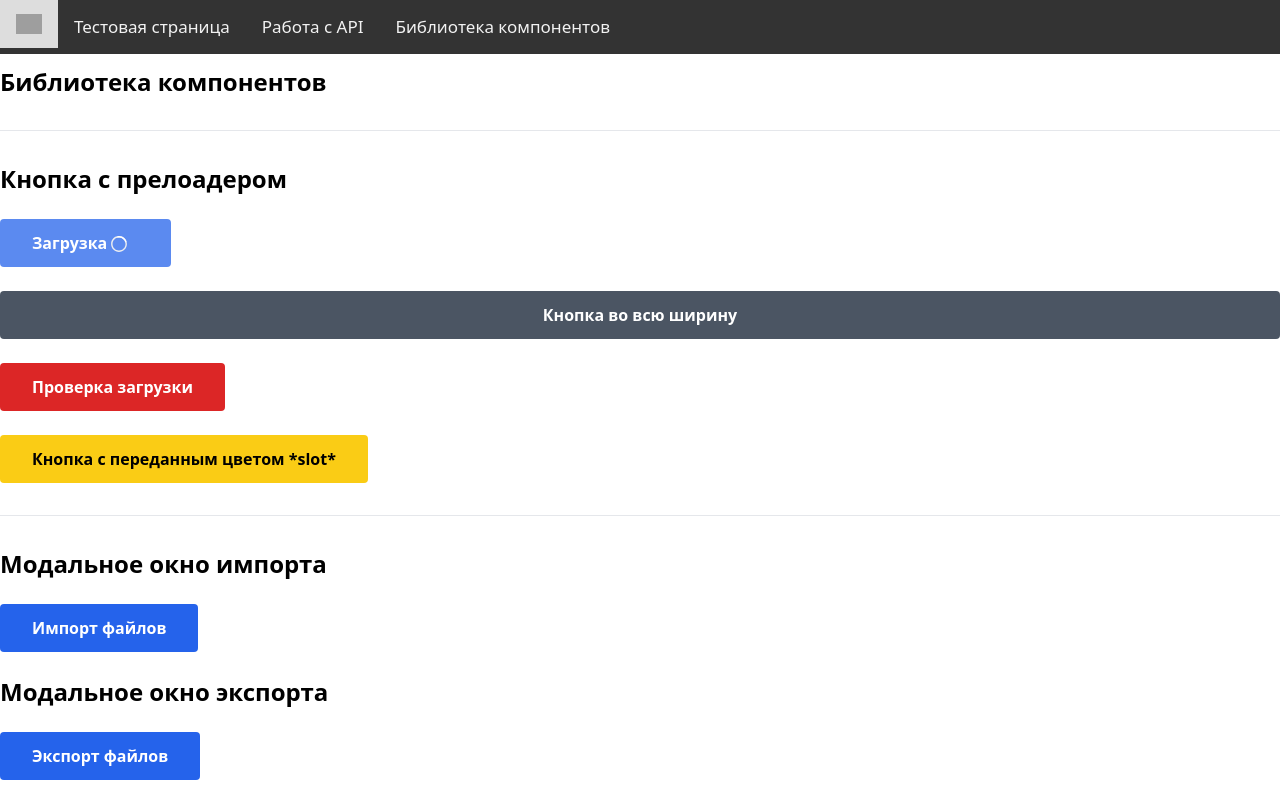
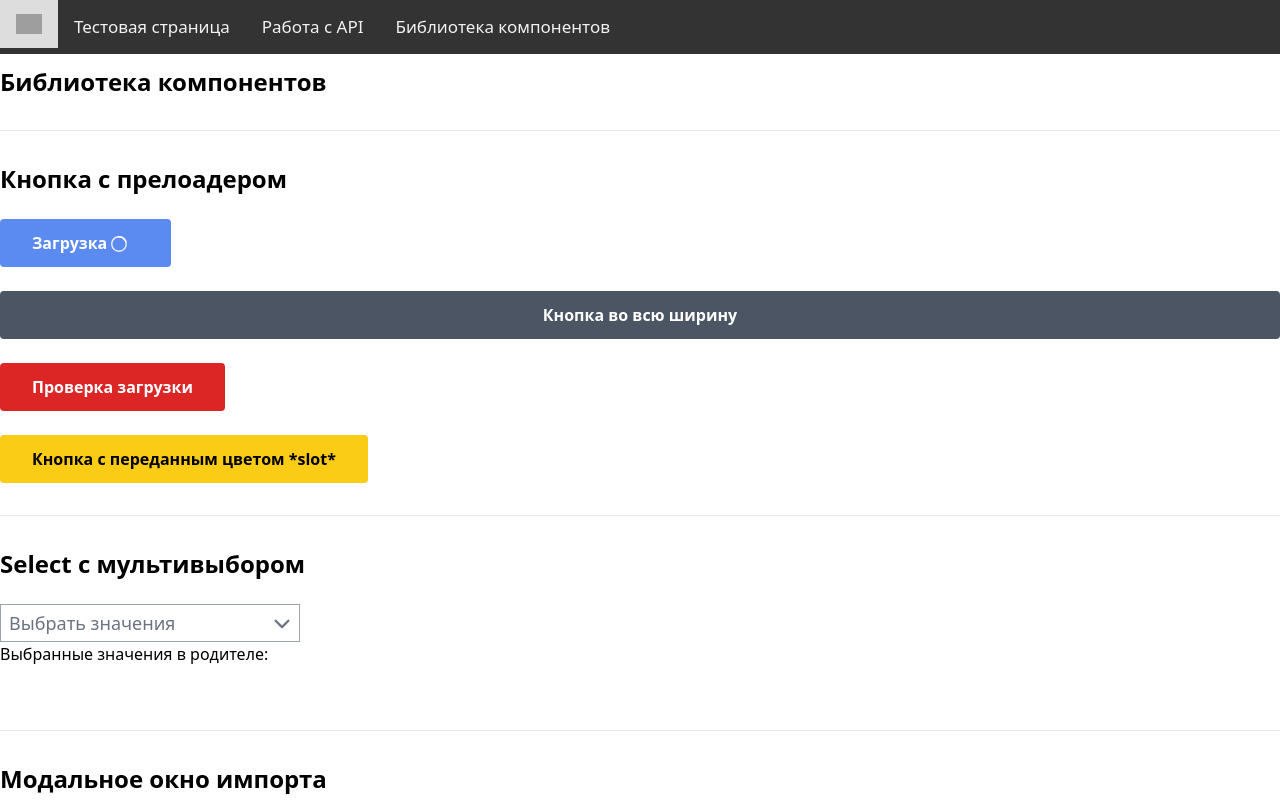
Before and after one commit to Apollynaria/nuxt-frontend, a Nuxt app in the folder nuxt-app/: page /uiComponents in a window 1280 px wide. Shown: the top 800 px of the page. Built offline with nearby package versions, Linux system fonts and the light colour scheme; grey boxes are pictures that could not be loaded.

Commit message:
create MySelect

```diff
--- a/nuxt-app/components/MyModalWindowExport.vue
+++ b/nuxt-app/components/MyModalWindowExport.vue
@@ -145,7 +145,7 @@ const className = {
     'select-none': props.isLoading
 };
 
-const emit = defineEmits(['close', 'sendFile']);
+const emit = defineEmits(['close', 'getFile']);
 
 const close = () => {
     emit('close');
--- /dev/null
+++ b/nuxt-app/components/MySelect.vue
@@ -0,0 +1,92 @@
+<template>
+    <div class="relative min-w-[300px] select-none border border-gray-400 w-fit ">
+        <div @click="clicked = !clicked"
+            :class="['flex', 'text-lg', 'text-gray-500', 'cursor-text', 'items-center', 'justify-between']">
+            <div v-if="choosenOptions.length === 0" class="p-1">
+                <p class="ms-1">{{ title }}</p>
+            </div>
+            <div v-else class="flex">
+                <div v-for="choosenOption in choosenOptions" :key="choosenOption" class="p-1">
+                    <button class="border border-gray-400 rounded flex items-center" >
+                        <p class="ms-1">{{ choosenOption }}</p>
+                        <svg @click="deleteOption(choosenOption)" class="ms-2 me-1" xmlns="http://www.w3.org/2000/svg"
+                            width="1em" height="1em" viewBox="0 0 24 24">
+                            <path fill="currentColor"
+                                d="m8.4 17l3.6-3.6l3.6 3.6l1.4-1.4l-3.6-3.6L17 8.4L15.6 7L12 10.6L8.4 7L7 8.4l3.6 3.6L7 15.6zm3.6 5q-2.075 0-3.9-.788t-3.175-2.137q-1.35-1.35-2.137-3.175T2 12q0-2.075.788-3.9t2.137-3.175q1.35-1.35 3.175-2.137T12 2q2.075 0 3.9.788t3.175 2.137q1.35 1.35 2.138 3.175T22 12q0 2.075-.788 3.9t-2.137 3.175q-1.35 1.35-3.175 2.138T12 22m0-2q3.35 0 5.675-2.325T20 12q0-3.35-2.325-5.675T12 4Q8.65 4 6.325 6.325T4 12q0 3.35 2.325 5.675T12 20m0-8" />
+                        </svg>
+                    </button>
+                </div>
+            </div>
+
+            <div class="flex ms-4">
+                <svg v-if="choosenOptions.length !== 0" @click="deleteAll" class="cursor-pointer me-2"
+                    xmlns="http://www.w3.org/2000/svg" width="1em" height="1em" viewBox="0 0 24 24">
+                    <path fill="currentColor"
+                        d="m8.4 17l3.6-3.6l3.6 3.6l1.4-1.4l-3.6-3.6L17 8.4L15.6 7L12 10.6L8.4 7L7 8.4l3.6 3.6L7 15.6zm3.6 5q-2.075 0-3.9-.788t-3.175-2.137q-1.35-1.35-2.137-3.175T2 12q0-2.075.788-3.9t2.137-3.175q1.35-1.35 3.175-2.137T12 2q2.075 0 3.9.788t3.175 2.137q1.35 1.35 2.138 3.175T22 12q0 2.075-.788 3.9t-2.137 3.175q-1.35 1.35-3.175 2.138T12 22m0-2q3.35 0 5.675-2.325T20 12q0-3.35-2.325-5.675T12 4Q8.65 4 6.325 6.325T4 12q0 3.35 2.325 5.675T12 20m0-8" />
+                </svg>
+                <svg v-if="!clicked" xmlns="http://www.w3.org/2000/svg" class="me-2" width="1em" height="1em"
+                    viewBox="0 0 1024 1024">
+                    <path fill="currentColor"
+                        d="M104.704 338.752a64 64 0 0 1 90.496 0l316.8 316.8l316.8-316.8a64 64 0 0 1 90.496 90.496L557.248 791.296a64 64 0 0 1-90.496 0L104.704 429.248a64 64 0 0 1 0-90.496" />
+                </svg>
+                <svg v-else xmlns="http://www.w3.org/2000/svg" class="me-2" width="1em" height="1em"
+                    viewBox="0 0 1024 1024">
+                    <path fill="currentColor"
+                        d="M104.704 685.248a64 64 0 0 0 90.496 0l316.8-316.8l316.8 316.8a64 64 0 0 0 90.496-90.496L557.248 232.704a64 64 0 0 0-90.496 0L104.704 594.752a64 64 0 0 0 0 90.496" />
+                </svg>
+
+            </div>
+        </div>
+
+        <div v-if="clicked" class="z-20 absolute border border-gray-400 bg-white w-full">
+            <div v-for="option in options" :key="option" tabindex="-1" aria-hidden="true"
+                class="border border-gray-300 hover:bg-gray-300 w-full">
+                <input type="checkbox" :id="option" :value="option" class="me-2 ms-2" v-model="choosenOptions">
+                <label :for="option" class="w-full absolute cursor-pointer">{{ option }}</label>
+            </div>
+        </div>
+
+    </div>
+</template>
+
+
+<script lang="ts" setup>
+
+const props = defineProps({
+    title: {
+        type: String,
+        default: "Select"
+    },
+    options: {
+        type: Array,
+        default: () => []
+    }
+});
+
+const choosenOptions = ref([]);
+const clicked = ref(false);
+const emit = defineEmits(['update:choosenOptions']);
+
+const deleteOption = (option) => {
+    const ind  = choosenOptions.value.indexOf(option);
+    choosenOptions.value.splice(ind, 1);
+    emit('update:choosenOptions', choosenOptions.value);
+};
+
+const deleteAll = () => {
+    choosenOptions.value = [];
+    emit('update:choosenOptions', choosenOptions.value);
+};
+
+watch(choosenOptions, () => {
+    emit('update:choosenOptions', choosenOptions.value);
+})
+
+
+
+</script>
+
+
+<style lang="scss" scoped>
+
+</style>
--- a/nuxt-app/pages/uiComponents.vue
+++ b/nuxt-app/pages/uiComponents.vue
@@ -51,6 +51,29 @@
             title="Кнопка с переданным цветом"
             color="yellow"
         >*slot*</my-button>
+
+        <hr class="h-px my-8 bg-gray-200 border-0 dark:bg-gray-700">
+
+        <h1 class="text-2xl font-bold">
+            Select с мультивыбором
+        </h1>
+
+        <br>
+
+        <my-select
+            class="w-50"
+            title="Выбрать значения"
+            :options="options.slice().sort()"
+            @update:choosenOptions="updateChoosenOptions"
+        />
+
+        <div class="mb-2">Выбранные значения в родителе:</div>
+        <div v-for="option in choosenOptions" :key="option"
+                class="">
+                {{ option }}
+            </div>
+
+        <br>
 
         <hr class="h-px my-8 bg-gray-200 border-0 dark:bg-gray-700">
 
@@ -141,7 +164,7 @@ const options = ref([
     "Омск",
     "Самара"
 ]);
-const choosenOptions = ref([]);
+const choosenOptions = reactive([]);
 const file = ref('');
 
 const clickBtn = () => {
@@ -188,6 +211,11 @@ const getImportFile = (importedFile) => {
     console.log(importedFile);
 };
 
+const updateChoosenOptions = (newChoosenOptions) => {
+    choosenOptions.splice(0, choosenOptions.length, ...newChoosenOptions);
+};
+
+
 </script>
 
 
```
